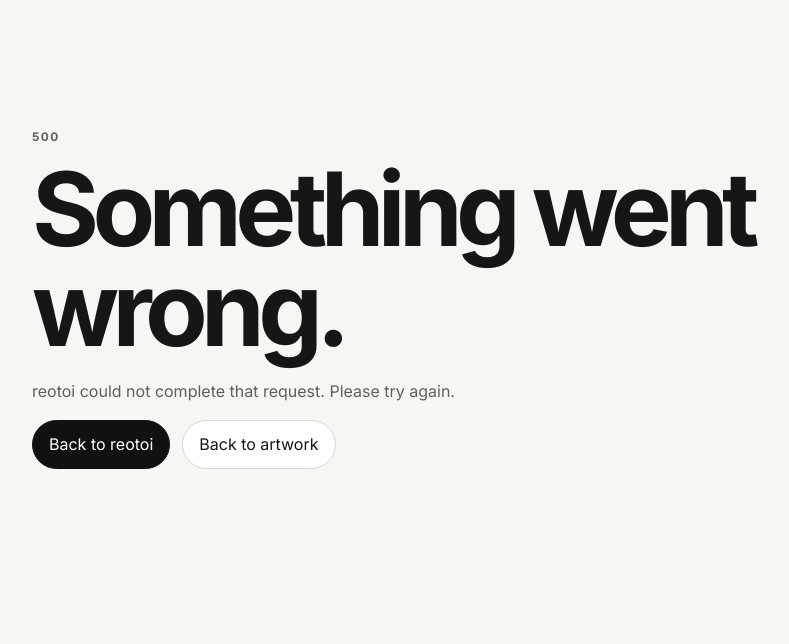
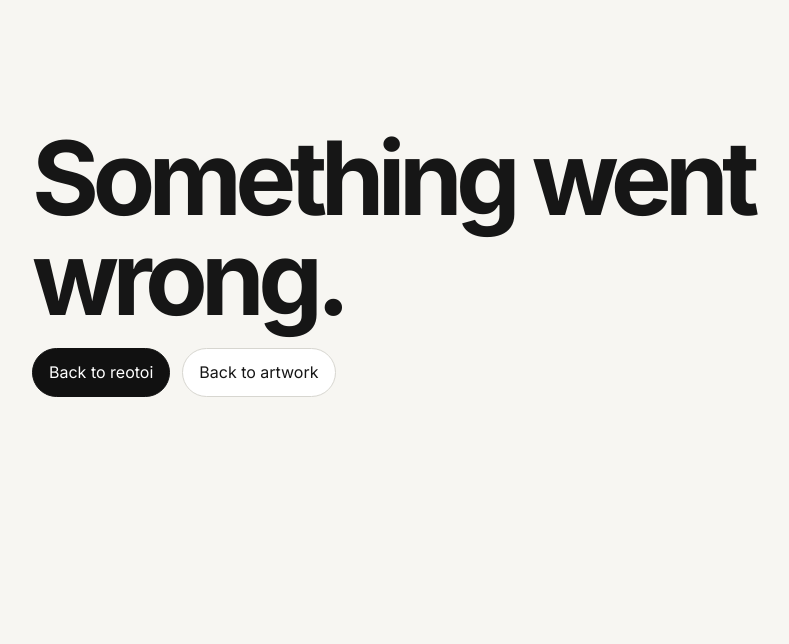
Before and after one commit to edimaudo/reotoi, a FastAPI app: template templates/500.html in a window 1280 px wide. Shown: the part 75-719 px from the top of the page, without its empty margins (208-997 px from the left). Run offline with FastAPI, Linux system fonts and the light colour scheme; the template is opened without the code that fills it, so the values that code supplies are empty.

Commit message:
Update 500.html

```diff
--- a/templates/500.html
+++ b/templates/500.html
@@ -2,12 +2,12 @@
 
 {% block content %}
 <section class="error-page" aria-labelledby="error-title">
-    <p class="eyebrow">500</p>
+    <!-- <p class="eyebrow">500</p> -->
     <h1 id="error-title">Something went wrong.</h1>
-    <p>reotoi could not complete that request. Please try again.</p>
+    <!-- <p>reotoi could not complete that request. Please try again.</p> -->
     <div class="form-actions">
         <a class="button button--primary" href="/">Back to reotoi</a>
-        <a class="button button--secondary" href="/app">Back to artwork</a>
+        <a class="button button--secondary" href="/create">Back to artwork</a>
     </div>
 </section>
 {% endblock %}
```
